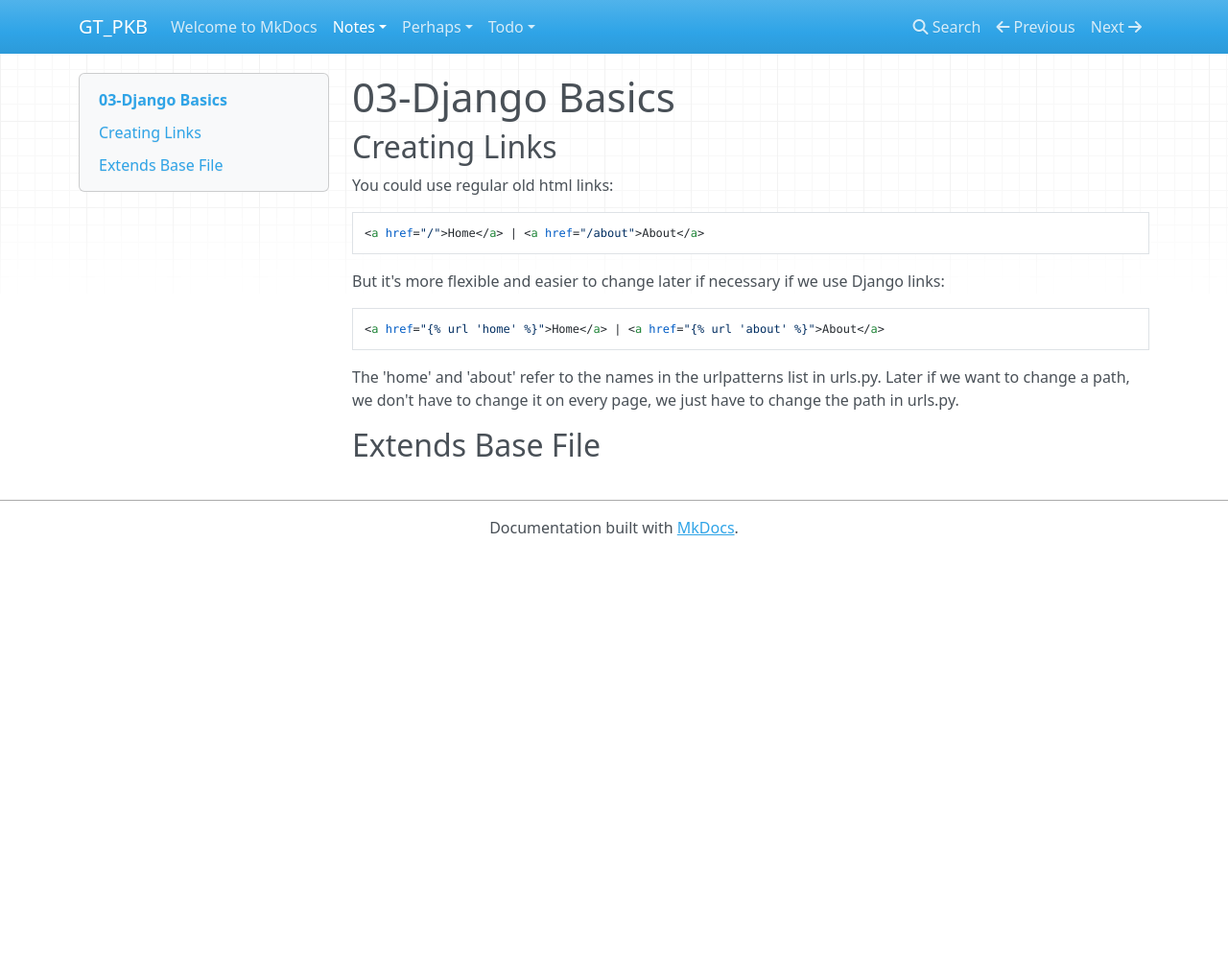
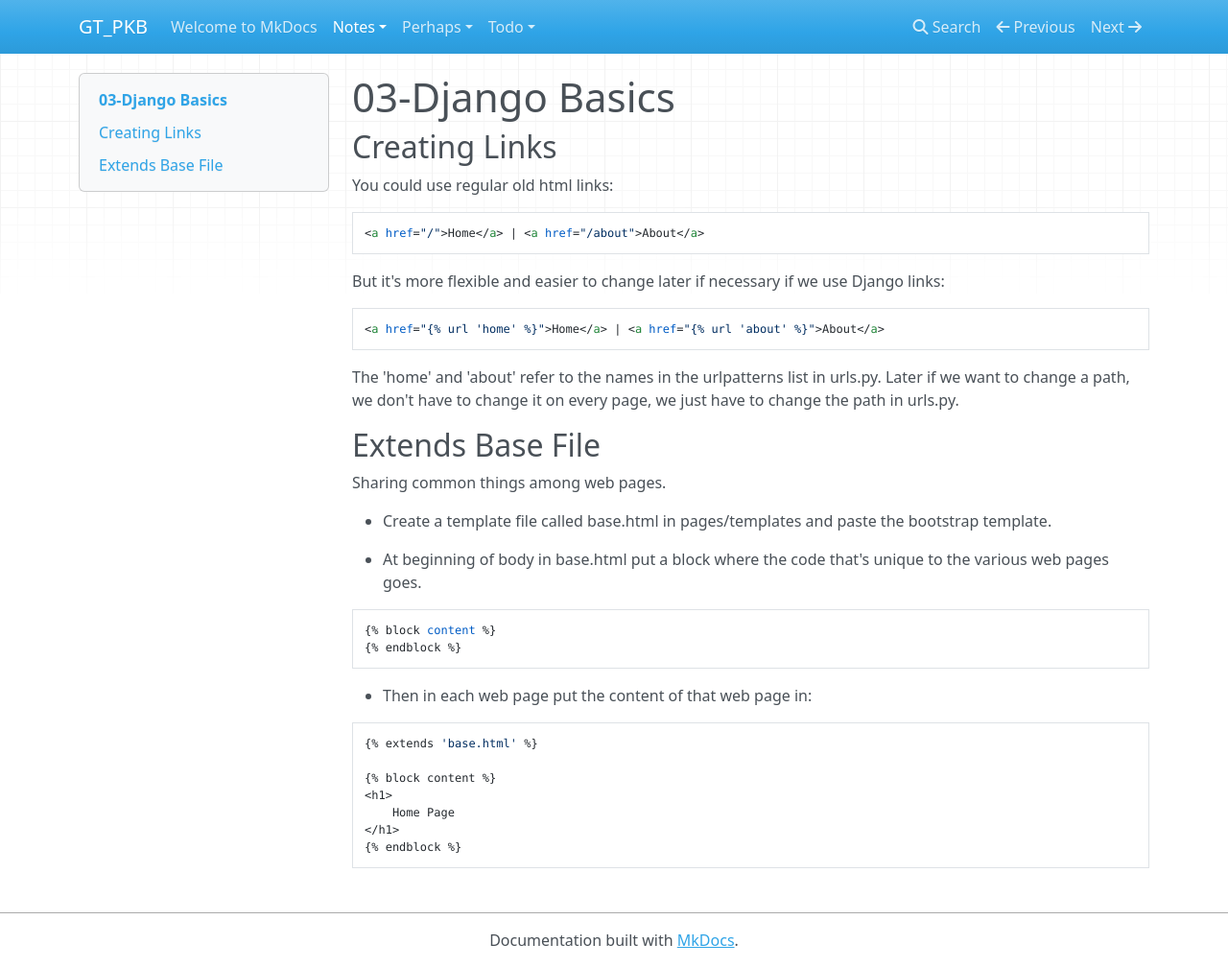
Before and after one commit to terryinfcco/class_notes, an MkDocs documentation site: the page built from docs/notes/django/codemy_django_intro/03-Django-Basics.md, in a window 1280 px wide and 1008 px high. Shown: the whole window at 96% size. Built offline with MkDocs 1.6.1, drawn with Linux system fonts in a browser that asks for light colours; nearby versions of some CDN libraries.

Commit message:
Notes for video 15

````diff
--- a/docs/notes/django/codemy_django_intro/03-Django-Basics.md
+++ b/docs/notes/django/codemy_django_intro/03-Django-Basics.md
@@ -17,3 +17,26 @@ But it's more flexible and easier to change later if necessary if we use Django
 The 'home' and 'about' refer to the names in the urlpatterns list in urls.py.  Later if we want to change a path, we don't have to change it on every page, we just have to change the path in urls.py.
 
 ## Extends Base File
+
+Sharing common things among web pages.
+
+* Create a template file called base.html in pages/templates and paste the bootstrap template.
+
+* At beginning of body in base.html put a block where the code that's unique to the various web pages goes.
+
+  ```django
+  {% block content %}
+  {% endblock %}
+  ```
+
+* Then in each web page put the content of that web page in:
+
+  ```django
+  {% extends 'base.html' %}
+
+  {% block content %}
+  <h1>
+      Home Page
+  </h1>
+  {% endblock %}
+  ```
````
